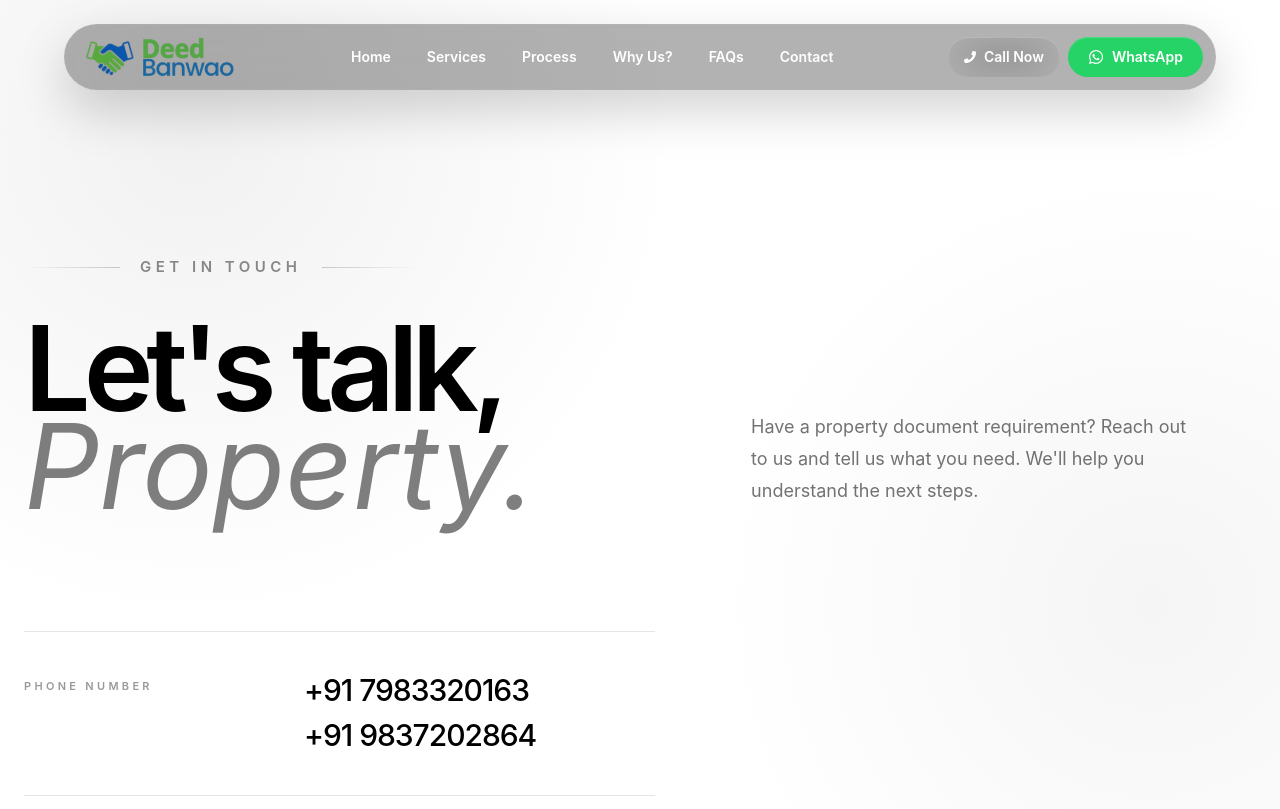
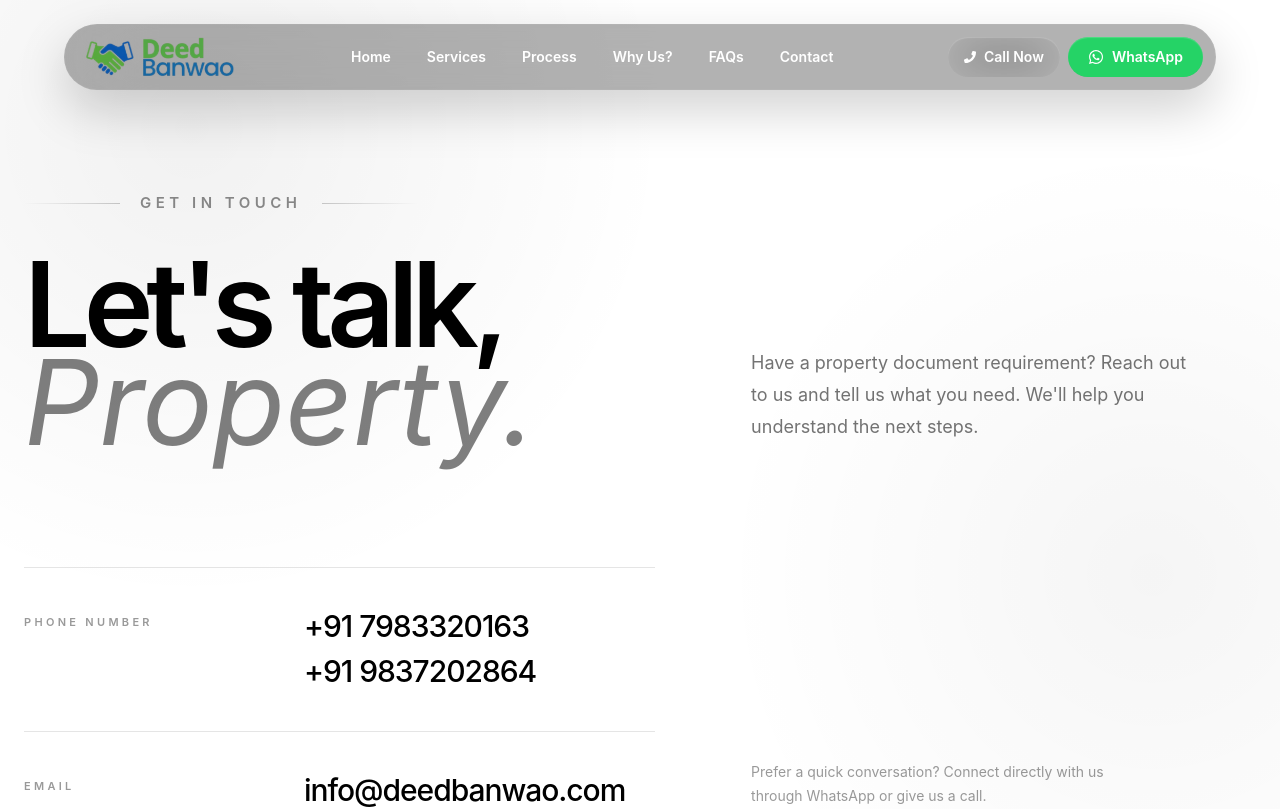
Before and after one commit to yugrastogi/deedbanwao, a React (Vite) app: page /contact in a window 1280 px wide. Shown: the top 809 px of the page. Built offline with nearby package versions, Linux system fonts and the light colour scheme.

Commit message:
reduced margin

```diff
--- a/src/Pages/Contact/Contact.jsx
+++ b/src/Pages/Contact/Contact.jsx
@@ -10,7 +10,8 @@ import {
 import contactData from "./contact.data";
 
 const Contact = () => {
-  const [showCallOptions, setShowCallOptions] = useState(false);
+  const [showCallOptions, setShowCallOptions] =
+    useState(false);
 
   return (
     <main
@@ -73,13 +74,13 @@ const Contact = () => {
           max-w-7xl
           px-6
           pb-24
-          pt-32
+          pt-24
 
           sm:pb-32
-          sm:pt-36
+          sm:pt-28
 
           lg:pb-40
-          lg:pt-44
+          lg:pt-32
         "
       >
 
@@ -89,12 +90,15 @@ const Contact = () => {
 
         <div
           className="
-            mt-20
+            mt-8
 
             grid
             grid-cols-1
             gap-10
 
+            sm:mt-12
+
+            lg:mt-16
             lg:grid-cols-[1fr_0.8fr]
             lg:items-end
             lg:gap-24
@@ -694,7 +698,9 @@ const Contact = () => {
               <button
                 type="button"
                 onClick={() =>
-                  setShowCallOptions((previous) => !previous)
+                  setShowCallOptions(
+                    (previous) => !previous
+                  )
                 }
                 className="
                   group
```
